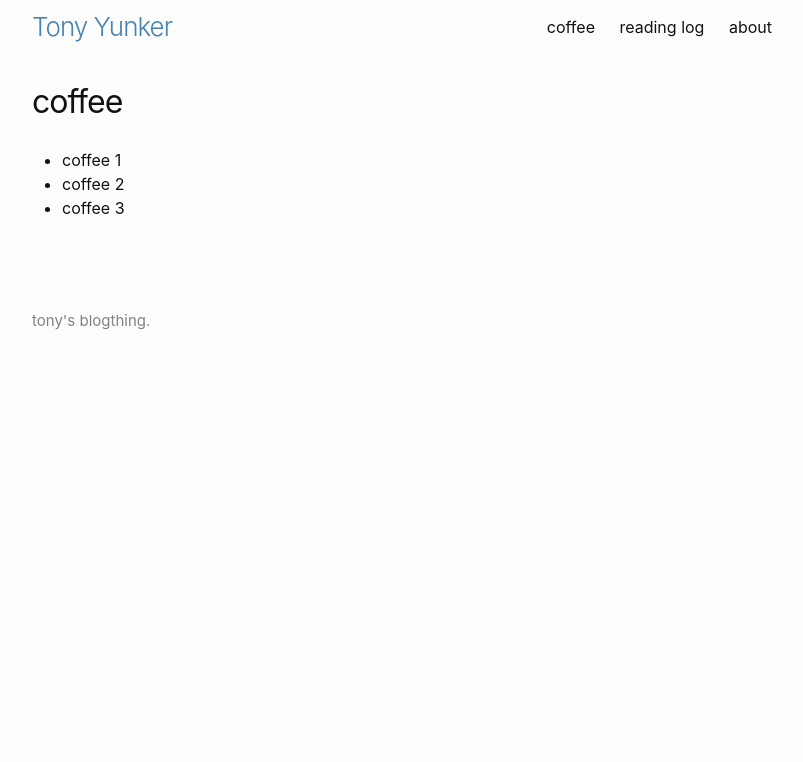
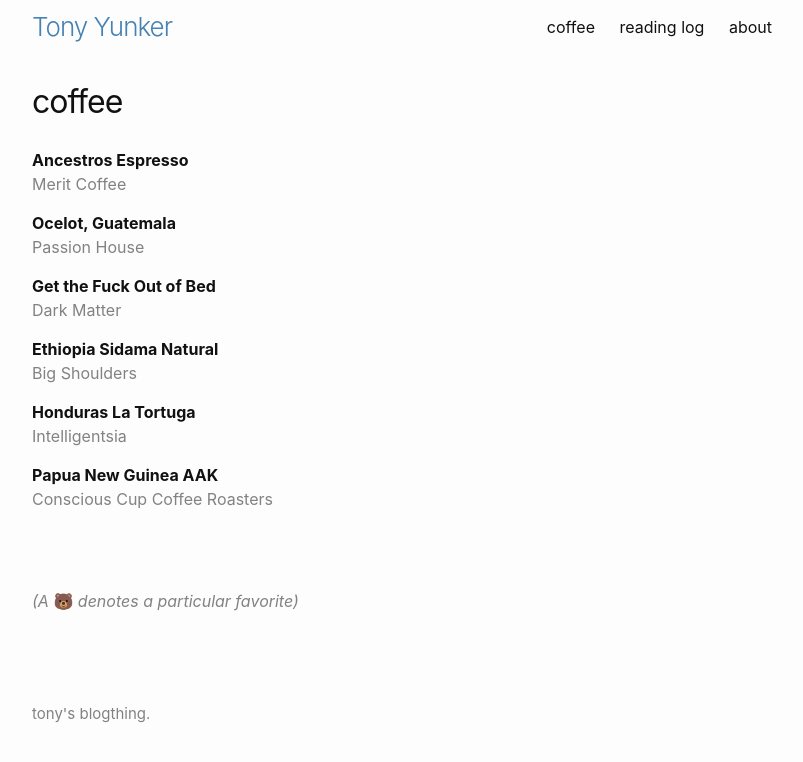
Before and after one commit to ayunker/ayunker.github.io, a Jekyll site: the page built from lists/coffee.md, in a window 1280 px wide. Shown: the top 762 px of the page, without its empty margins (238-1041 px from the left). Built offline with Jekyll 4.4.1, drawn with Linux system fonts in a browser that asks for light colours.

Commit message:
Add Coffee to the Coffee list

```diff
--- a/lists/coffee.md
+++ b/lists/coffee.md
@@ -3,6 +3,29 @@
 title: coffee
 ---
 
-* coffee 1
-* coffee 2
-* coffee 3
+**Ancestros Espresso**\\
+<span class="grey-text">Merit Coffee</span>
+
+**Ocelot, Guatemala**\\
+<span class="grey-text">Passion House</span>
+
+**Get the Fuck Out of Bed**\\
+<span class="grey-text">Dark Matter</span>
+
+**Ethiopia Sidama Natural**\\
+<span class="grey-text">Big Shoulders</span>
+
+**Honduras La Tortuga**\\
+<span class="grey-text">Intelligentsia</span>
+
+**Papua New Guinea AAK**\\
+<span class="grey-text">Conscious Cup Coffee Roasters</span>
+
+<br/>
+<br/>
+
+<span class="grey-text">
+  <em>(A </em>
+  🐻
+  <em>denotes a particular favorite)</em>
+</span>
```
